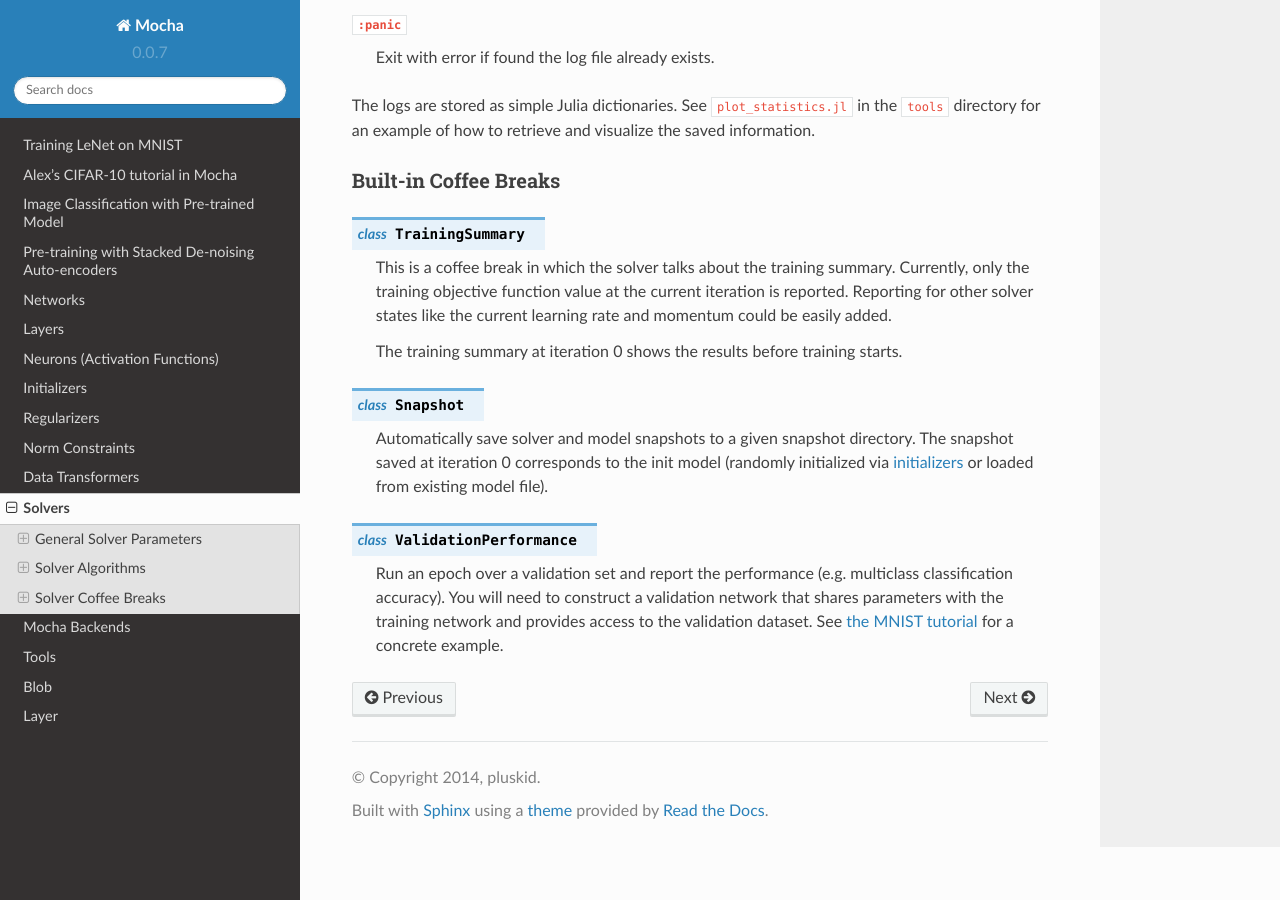
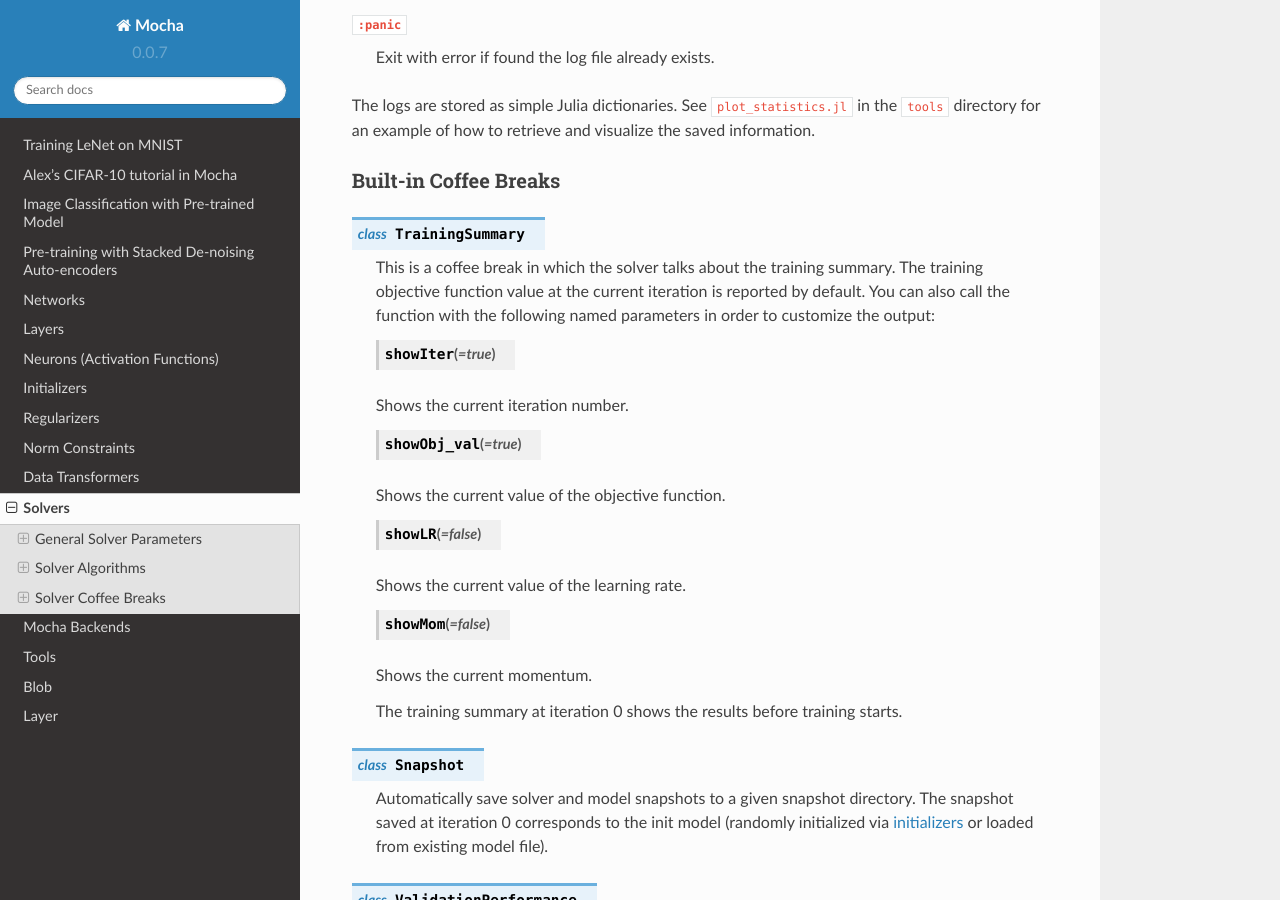
Before and after one commit to pluskid/Mocha.jl, a Sphinx documentation site: the page built from docs/user-guide/solver.rst, in a window 1280 px wide and 900 px high, scrolled down 4251 px. Built offline with Sphinx 7.4.7 and the Read the Docs theme 2.0.0, drawn with Linux system fonts in a browser that asks for light colours.

Commit message:
modified documentation for TrainingSummary()

```diff
--- a/docs/user-guide/solver.rst
+++ b/docs/user-guide/solver.rst
@@ -225,9 +225,21 @@ Built-in Coffee Breaks
 .. class:: TrainingSummary
 
    This is a coffee break in which the solver talks about the training summary.
-   Currently, only the training objective function value at the current
-   iteration is reported. Reporting for other solver states like the current
-   learning rate and momentum could be easily added.
+   The training objective function value at the current
+   iteration is reported by default. You can also call the function with the following
+   named parameters in order to customize the output:
+
+   .. attribute:: showIter(=true)
+   Shows the current iteration number.
+
+   .. attribute:: showObj_val(=true)
+   Shows the current value of the objective function.
+
+   .. attribute:: showLR(=false)
+   Shows the current value of the learning rate.
+
+   .. attribute:: showMom(=false)
+   Shows the current momentum.
 
    The training summary at iteration 0 shows the results before training starts.
 
```
